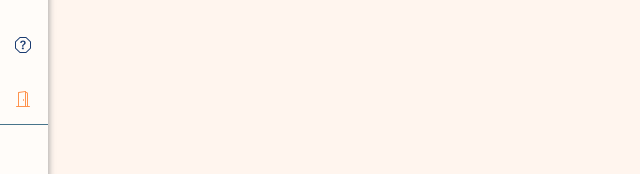
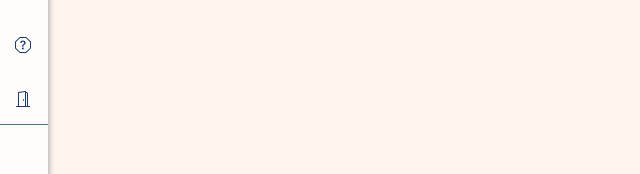
Before and after one commit to Maxvvellh0use/rslang, a React (Create React App) app: page /main in a window 1280 px wide. Shown: the part 254-428 px from the top of the page, without its empty margins (0-640 px from the left). Built offline with nearby package versions, Linux system fonts and the light colour scheme.

Commit message:
fix: add exact to logout navlink

```diff
--- a/src/components/Sidebar/Sidebar.js
+++ b/src/components/Sidebar/Sidebar.js
@@ -117,7 +117,7 @@ class Sidebar extends React.Component {
                             </NavLink>
                         </li>
                         <li>
-                            <NavLink to="/" onClick={this.logout}>
+                            <NavLink to="/" exact onClick={this.logout}>
                                 <span className="nav_icon" onMouseEnter={this.enterHover} onMouseLeave={this.leaveHover}>
                                     <LogOutIcon alt="abouticon" />
                                 </span>
```
